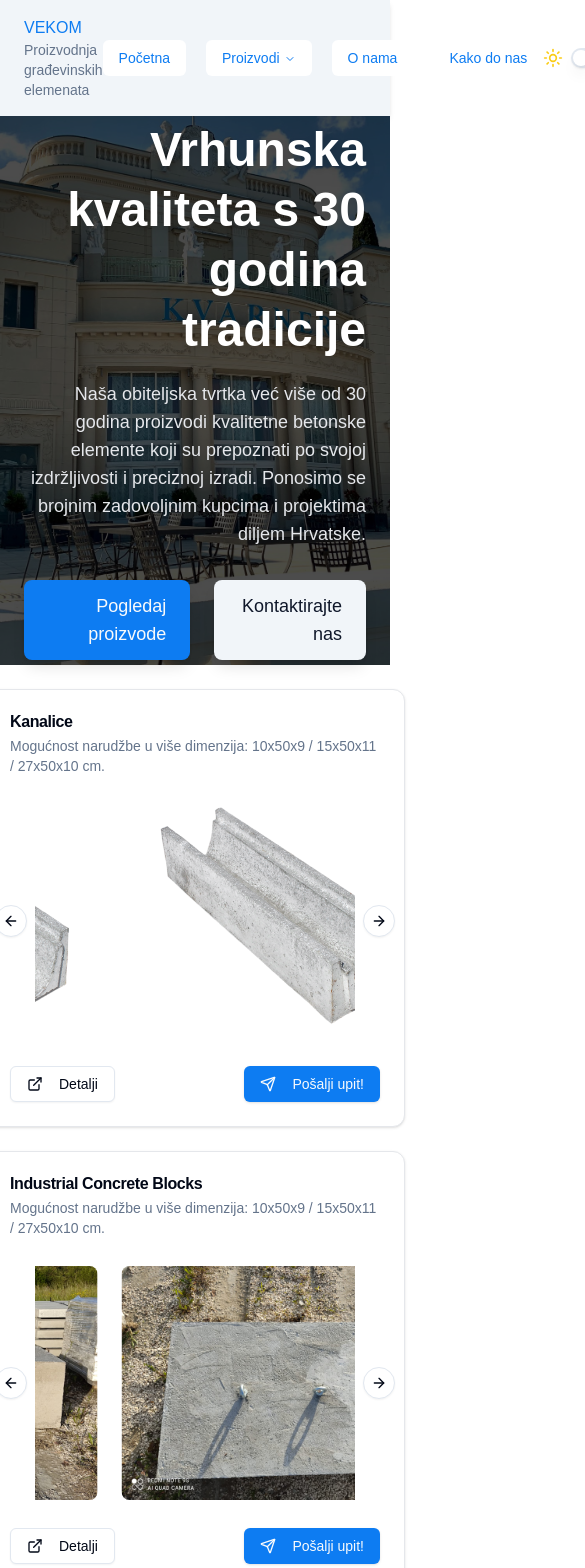
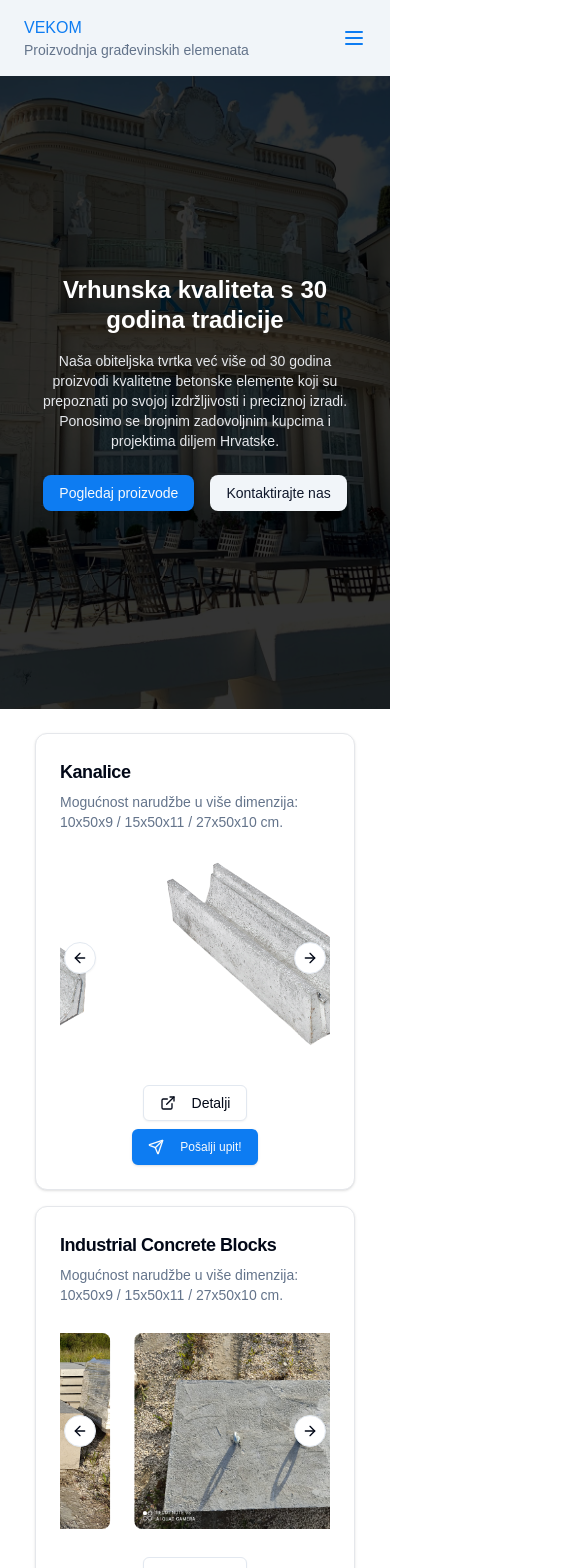
Before and after one commit to MarioZitko/vekom, a Next.js app: page / in a window 390 px wide. Shown: the top 1568 px of the page, 585 px wide, since content can reach past the window. Built offline with nearby package versions, Linux system fonts and the light colour scheme.

Commit message:
Responsive layout

```diff
--- a/src/components/custom/CardWithCarousel.tsx
+++ b/src/components/custom/CardWithCarousel.tsx
@@ -1,6 +1,7 @@
 'use client';
 
 import Link from 'next/link';
+import { useState, useEffect } from 'react';
 import {
   Card,
   CardContent,
@@ -24,18 +25,33 @@ import { CardWithCarouselProps } from './types';
 import { ContactDialog } from './ContactDialog';
 
 export function CardWithCarousel({ cards }: CardWithCarouselProps) {
+  const [windowWidth, setWindowWidth] = useState<number>(0);
+
+  // Prevent layout breaking after modal interactions
+  useEffect(() => {
+    const updateWidth = () => setWindowWidth(window.innerWidth);
+    updateWidth(); // Run initially
+    window.addEventListener('resize', updateWidth);
+    return () => window.removeEventListener('resize', updateWidth);
+  }, []);
+
   return (
-    <div className="grid gap-6 sm:grid-cols-2 md:grid-cols-3">
+    <div
+      className={`grid gap-4 ${windowWidth < 768 ? 'grid-cols-1' : 'md:grid-cols-2 lg:grid-cols-3'} place-items-center`}
+    >
       {cards.map((card, index) => (
-        <Card key={index} className="w-[420px]">
+        <Card key={index} className="w-full max-w-[320px] sm:max-w-[360px]">
           <CardHeader>
-            <CardTitle>{card.title}</CardTitle>
-            <CardDescription>{card.description}</CardDescription>
+            <CardTitle className="text-lg sm:text-xl">{card.title}</CardTitle>
+            <CardDescription className="text-sm sm:text-base">{card.description}</CardDescription>
           </CardHeader>
 
-          <CardContent className="flex items-center justify-center">
+          {/* Ensure consistent height */}
+          <CardContent className="flex flex-col items-center lg:min-h-[260px]">
+            {card.images.length > 0 ? ( // Only render carousel if images exist
+              <div className="relative w-full flex justify-center">
                 <Carousel
-              className="w-full max-w-xs"
+                  className="w-full max-w-[280px] sm:max-w-[320px] md:max-w-[360px]"
                   plugins={[
                     Autoplay({
                       delay: 5000,
@@ -49,27 +65,38 @@ export function CardWithCarousel({ cards }: CardWithCarouselProps) {
                   <CarouselContent>
                     {card.images.map((image, imgIndex) => (
                       <CarouselItem key={imgIndex}>
-                    <div className="p-1 w-md">
-                      <ImageDialog image={image} alt={`${card.title} - Image ${imgIndex + 1}`} />
+                        <div className="p-1">
+                          <ImageDialog
+                            image={image}
+                            alt={`${card.title} - Image ${imgIndex + 1}`}
+                          />
                         </div>
                       </CarouselItem>
                     ))}
                   </CarouselContent>
-              <CarouselPrevious className="ml-2" />
-              <CarouselNext className="mr-2" />
+
+                  {/* Adjusted Arrow Positions */}
+                  <CarouselPrevious className="absolute left-1 sm:left-2 top-1/2 -translate-y-1/2 z-10 w-8 h-8 sm:w-10 sm:h-10" />
+                  <CarouselNext className="absolute right-1 sm:right-2 top-1/2 -translate-y-1/2 z-10 w-8 h-8 sm:w-10 sm:h-10" />
                 </Carousel>
+              </div>
+            ) : (
+              <div className="flex items-center justify-center h-full text-gray-500 text-sm italic">
+                Nema dostupne slike
+              </div>
+            )}
           </CardContent>
 
-          <CardFooter className="flex justify-between items-center">
-            {/* Details Button (Article Link) */}
+          <CardFooter className="flex flex-col sm:flex-row justify-between items-center gap-2">
+            {/* Details Button */}
             <Link href={card.articleLink} passHref>
-              <Button variant="outline">
+              <Button variant="outline" className="text-sm px-4 py-2">
                 <ExternalLink className="mr-2 w-4 h-4" />
                 Detalji
               </Button>
             </Link>
 
-            {/* Inquiry Button with ContactDialog */}
+            {/* Inquiry Button */}
             <ContactDialog productName={card.title} />
           </CardFooter>
         </Card>
--- a/src/components/custom/ContactDialog.tsx
+++ b/src/components/custom/ContactDialog.tsx
@@ -62,16 +62,18 @@ export function ContactDialog({ productName }: ContactDialogProps) {
   return (
     <Dialog>
       <DialogTrigger asChild>
-        <Button>
+        <Button className="text-xs sm:text-sm px-4 py-2">
           <Send className="mr-2 w-4 h-4" />
           Pošalji upit!
         </Button>
       </DialogTrigger>
 
-      <DialogContent className="max-w-lg">
-        <DialogTitle>{productName} - Upit s web stranice</DialogTitle>
+      <DialogContent className="max-w-xs sm:max-w-sm p-4 sm:p-5">
+        <DialogTitle className="text-base sm:text-lg font-semibold">
+          {productName} - Upit s web stranice
+        </DialogTitle>
 
-        <form onSubmit={handleSubmit} className="grid gap-4">
+        <form onSubmit={handleSubmit} className="grid gap-3 sm:gap-4">
           <div>
             <Label htmlFor="name">Ime i prezime</Label>
             <Input
@@ -82,6 +84,7 @@ export function ContactDialog({ productName }: ContactDialogProps) {
               placeholder="Unesite vaše ime"
               value={formData.name}
               onChange={handleChange}
+              className="h-9 text-sm"
             />
           </div>
 
@@ -95,6 +98,7 @@ export function ContactDialog({ productName }: ContactDialogProps) {
               placeholder="Unesite vaš email"
               value={formData.email}
               onChange={handleChange}
+              className="h-9 text-sm"
             />
           </div>
 
@@ -108,6 +112,7 @@ export function ContactDialog({ productName }: ContactDialogProps) {
               placeholder="Unesite broj telefona"
               value={formData.contact}
               onChange={handleChange}
+              className="h-9 text-sm"
             />
           </div>
 
@@ -120,16 +125,16 @@ export function ContactDialog({ productName }: ContactDialogProps) {
               placeholder="Napišite svoju poruku..."
               value={formData.message}
               onChange={handleChange}
-              className="h-32"
+              className="h-24 text-sm"
             />
           </div>
 
-          <Button type="submit" disabled={isLoading}>
+          <Button type="submit" disabled={isLoading} className="text-sm h-10">
             {isLoading ? 'Slanje...' : 'Pošalji'}
           </Button>
 
-          {success && <p className="text-green-600">{success}</p>}
-          {error && <p className="text-red-600">{error}</p>}
+          {success && <p className="text-green-600 text-sm">{success}</p>}
+          {error && <p className="text-red-600 text-sm">{error}</p>}
         </form>
       </DialogContent>
     </Dialog>
--- a/src/components/custom/Header.tsx
+++ b/src/components/custom/Header.tsx
@@ -1,6 +1,8 @@
+'use client';
+
 import * as React from 'react';
 import Link from 'next/link';
-import { Phone, Mail } from 'lucide-react';
+import { Phone, Mail, Menu, X } from 'lucide-react';
 
 import { cn } from '@/lib/utils';
 import {
@@ -16,12 +18,13 @@ import { HeaderProps } from './types';
 import { DarkModeToggle } from './DarkModeToggle';
 
 export function Header({ products }: HeaderProps) {
+  const [isMobileMenuOpen, setMobileMenuOpen] = React.useState(false);
+
   return (
     <header className="w-full bg-secondary text-secondary-foreground shadow-md">
       <div className="container mx-auto flex items-center justify-between py-4 px-6 lg:px-12">
-        {/* Left Section: Vekom Logo + Contact Information */}
+        {/* Left Section: Logo */}
         <div className="flex items-center gap-6">
-          {/* Vekom (acts as a Home button) */}
           <div className="flex flex-col">
             <Link href="/" className="text-primary hover:text-secondary-foreground transition">
               VEKOM
@@ -30,39 +33,12 @@ export function Header({ products }: HeaderProps) {
               </p>
             </Link>
           </div>
-
-          {/* Contact Information */}
-          <div className="hidden md:flex items-center ml-6 gap-4 text-muted-foreground">
-            {/* Phone 1 */}
-            <div className="flex items-center gap-2">
-              <Phone className="w-4 h-4 text-primary" />
-              <a href="tel:+3850915687329" className="text-sm hover:text-primary">
-                +385 (0) 91 5687 329
-              </a>
         </div>
 
-            {/* Phone 2 */}
-            <div className="flex items-center gap-2">
-              <Phone className="w-4 h-4 text-primary" />
-              <a href="tel:+385016289196" className="text-sm hover:text-primary">
-                +385 (0) 1 6289 196
-              </a>
-            </div>
-
-            {/* Email */}
-            <div className="flex items-center gap-2">
-              <Mail className="w-4 h-4 text-primary" />
-              <a href="mailto:info@vekom-elementi.hr" className="text-sm hover:text-primary">
-                info@vekom-elementi.hr
-              </a>
-            </div>
-          </div>
-        </div>
-
-        {/* Navigation Menu */}
+        {/* Desktop Navigation (Hidden on Mobile) */}
+        <div className="hidden md:flex items-center gap-6">
           <NavigationMenu>
             <NavigationMenuList className="flex gap-4">
-            {/* Home */}
               <NavigationMenuItem>
                 <Link href="/" legacyBehavior passHref>
                   <NavigationMenuLink className={cn(navigationMenuTriggerStyle(), 'text-primary')}>
@@ -71,7 +47,6 @@ export function Header({ products }: HeaderProps) {
                 </Link>
               </NavigationMenuItem>
 
-            {/* Products Dropdown */}
               <NavigationMenuItem>
                 <NavigationMenuTrigger className="text-primary">Proizvodi</NavigationMenuTrigger>
                 <NavigationMenuContent>
@@ -85,7 +60,6 @@ export function Header({ products }: HeaderProps) {
                 </NavigationMenuContent>
               </NavigationMenuItem>
 
-            {/* About Us */}
               <NavigationMenuItem>
                 <Link href="/o-nama" legacyBehavior passHref>
                   <NavigationMenuLink className={cn(navigationMenuTriggerStyle(), 'text-primary')}>
@@ -94,7 +68,6 @@ export function Header({ products }: HeaderProps) {
                 </Link>
               </NavigationMenuItem>
 
-            {/* Contact */}
               <NavigationMenuItem>
                 <Link href="/kontakt" legacyBehavior passHref>
                   <NavigationMenuLink className={cn(navigationMenuTriggerStyle(), 'text-primary')}>
@@ -105,9 +78,75 @@ export function Header({ products }: HeaderProps) {
             </NavigationMenuList>
           </NavigationMenu>
 
-        {/* Right Section: Dark Mode Toggle */}
+          {/* Contact Information (Visible on Desktop) */}
+          <div className="hidden md:flex items-center gap-4 text-muted-foreground">
+            <div className="flex items-center gap-2">
+              <Phone className="w-4 h-4 text-primary" />
+              <a href="tel:+3850915687329" className="text-sm hover:text-primary">
+                +385 (0) 91 5687 329
+              </a>
+            </div>
+            <div className="flex items-center gap-2">
+              <Mail className="w-4 h-4 text-primary" />
+              <a href="mailto:info@vekom-elementi.hr" className="text-sm hover:text-primary">
+                info@vekom-elementi.hr
+              </a>
+            </div>
+          </div>
+
+          {/* Dark Mode Toggle */}
           <DarkModeToggle />
         </div>
+
+        {/* Mobile Menu Button */}
+        <button
+          className="md:hidden text-primary focus:outline-none"
+          onClick={() => setMobileMenuOpen(!isMobileMenuOpen)}
+        >
+          {isMobileMenuOpen ? <X className="w-6 h-6" /> : <Menu className="w-6 h-6" />}
+        </button>
+      </div>
+
+      {/* Mobile Menu Dropdown */}
+      {isMobileMenuOpen && (
+        <div className="md:hidden bg-secondary text-secondary-foreground py-4 px-6 border-t border-border">
+          <nav className="flex flex-col gap-4 text-center">
+            <Link href="/" className="text-primary hover:text-primary-foreground">
+              Početna
+            </Link>
+            <Link href="/o-nama" className="text-primary hover:text-primary-foreground">
+              O nama
+            </Link>
+            <Link href="/proizvodi" className="text-primary hover:text-primary-foreground">
+              Proizvodi
+            </Link>
+            <Link href="/kontakt" className="text-primary hover:text-primary-foreground">
+              Kako do nas
+            </Link>
+          </nav>
+
+          {/* Centered Dark Mode Toggle */}
+          <div className="flex justify-center mt-4">
+            <DarkModeToggle />
+          </div>
+
+          {/* Contact Information for Mobile */}
+          <div className="mt-4 space-y-2 text-center">
+            <p className="text-sm flex justify-center gap-2">
+              <Phone className="w-4 h-4 text-primary" />
+              <a href="tel:+3850915687329" className="hover:text-primary">
+                +385 (0) 91 5687 329
+              </a>
+            </p>
+            <p className="text-sm flex justify-center gap-2">
+              <Mail className="w-4 h-4 text-primary" />
+              <a href="mailto:info@vekom-elementi.hr" className="hover:text-primary">
+                info@vekom-elementi.hr
+              </a>
+            </p>
+          </div>
+        </div>
+      )}
     </header>
   );
 }
--- a/src/components/custom/Hero.tsx
+++ b/src/components/custom/Hero.tsx
@@ -3,40 +3,42 @@ import Link from 'next/link';
 
 export function Hero() {
   return (
-    <section className="relative w-full h-[65vh] flex items-center bg-background text-foreground">
+    <section className="relative w-full h-[75vh] flex items-center justify-center md:justify-end bg-background text-foreground">
       {/* Background Image */}
       <div className="absolute inset-0 w-full h-full">
         <Image
-          src="/images/hero/kva-glavna.jpg" // Updated image path
+          src="/images/hero/kva-glavna.jpg"
           alt="Kvarner Opatija"
           fill
           className="object-cover object-center"
           priority
         />
         {/* Darker Overlay for Better Readability */}
-        <div className="absolute inset-0 bg-black/70 md:bg-black/60"></div>
+        <div className="absolute inset-0 bg-black/80 md:bg-black/60"></div>
       </div>
 
-      {/* Content Overlay - Fully Aligned to the Right */}
-      <div className="relative z-10 w-full max-w-5xl ml-auto px-6 md:px-20 lg:px-40 text-right">
-        <h1 className="text-5xl md:text-7xl font-extrabold text-white drop-shadow-lg leading-tight">
+      {/* Content Overlay */}
+      <div className="relative z-10 w-full max-w-[90%] md:max-w-5xl px-4 sm:px-8 md:px-12 lg:px-20 xl:px-32 text-center md:text-right">
+        <h1 className="text-2xl sm:text-4xl md:text-5xl lg:text-6xl font-extrabold text-white drop-shadow-lg leading-tight">
           Vrhunska kvaliteta s 30 godina tradicije
         </h1>
-        <p className="mt-5 text-lg md:text-xl text-gray-200">
+        <p className="mt-4 text-sm sm:text-lg md:text-xl text-gray-200 max-w-full md:max-w-lg md:mr-0 ml-auto">
           Naša obiteljska tvrtka već više od 30 godina proizvodi kvalitetne betonske elemente koji
           su prepoznati po svojoj izdržljivosti i preciznoj izradi. Ponosimo se brojnim zadovoljnim
           kupcima i projektima diljem Hrvatske.
         </p>
-        <div className="mt-8 flex justify-end gap-6">
+
+        {/* Button Wrapper - Properly Sized for Mobile */}
+        <div className="mt-6 flex flex-wrap justify-center md:justify-end gap-4">
           <Link
             href="/proizvodi"
-            className="px-6 py-3 rounded-lg bg-primary text-primary-foreground hover:bg-primary/90 transition shadow-lg text-lg"
+            className="px-4 py-2 sm:px-5 sm:py-3 rounded-lg bg-primary text-primary-foreground hover:bg-primary/90 transition shadow-lg text-sm sm:text-lg text-center"
           >
             Pogledaj proizvode
           </Link>
           <Link
             href="/kontakt"
-            className="px-6 py-3 rounded-lg bg-secondary text-secondary-foreground hover:bg-secondary/90 transition shadow-lg text-lg"
+            className="px-4 py-2 sm:px-5 sm:py-3 rounded-lg bg-secondary text-secondary-foreground hover:bg-secondary/90 transition shadow-lg text-sm sm:text-lg text-center"
           >
             Kontaktirajte nas
           </Link>
--- a/src/components/custom/ImageDialog.tsx
+++ b/src/components/custom/ImageDialog.tsx
@@ -11,16 +11,15 @@ export function ImageDialog({ image, alt }: ImageDialogProps) {
         <Image
           src={image}
           alt={alt}
-          width={300}
-          height={200}
+          width={280}
+          height={180}
           className="rounded-lg object-cover w-full cursor-pointer"
         />
       </DialogTrigger>
 
-      <DialogContent className="flex flex-col items-center">
-        {/* Accessible Dialog Title */}
-        <DialogTitle>{alt}</DialogTitle>
-        <Image src={image} alt={alt} width={600} height={400} className="rounded-lg object-cover" />
+      <DialogContent className="max-w-xs sm:max-w-md flex flex-col items-center">
+        <DialogTitle className="text-lg font-semibold">{alt}</DialogTitle>
+        <Image src={image} alt={alt} width={400} height={300} className="rounded-lg object-cover" />
       </DialogContent>
     </Dialog>
   );
```
Lines whose indentation alone changed are shown as unchanged.
